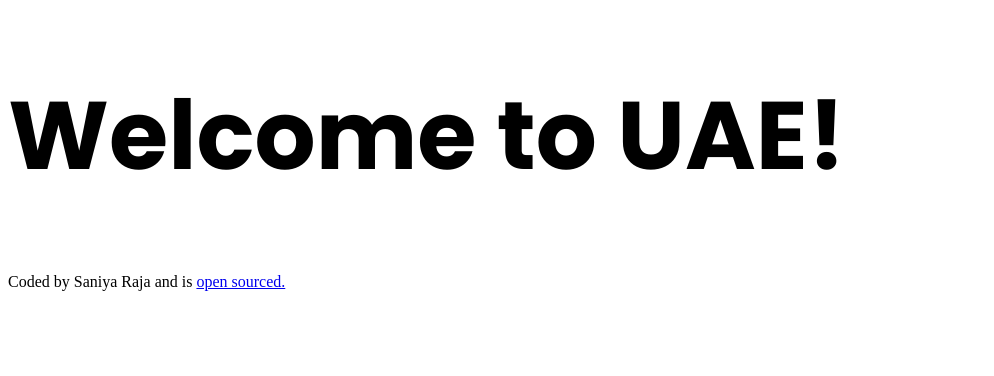
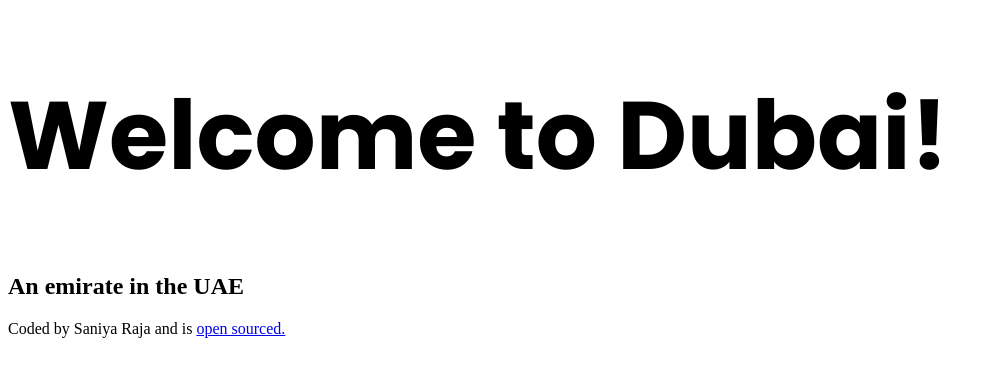
Before and after one commit to saniyaraja/travel-project, a plain HTML site: page index.html in a window 1280 px wide. Shown: the whole page, without its empty margins (0-994 px from the left). Drawn offline with Linux system fonts and the light colour scheme.

Commit message:
added subheading

```diff
--- a/index.html
+++ b/index.html
@@ -9,10 +9,11 @@
         href="https://fonts.googleapis.com/css2?family=Inter:wght@500&family=Poppins:ital,wght@0,100;0,200;0,300;0,400;0,500;0,600;0,700;0,800;0,900;1,100;1,200;1,300;1,400;1,500;1,600;1,700;1,800;1,900&family=Roboto:wght@300&display=swap"
         rel="stylesheet">
     <link rel="stylesheet" href="src/styles.css"/>
-    <title>UAE</title>
+    <title>Dubai</title>
 </head>
 <body>
-    <h1>Welcome to UAE!</h1>
+    <h1>Welcome to Dubai!</h1>
+    <h2>An emirate in the UAE</h2>
 
 
     <footer>
```
